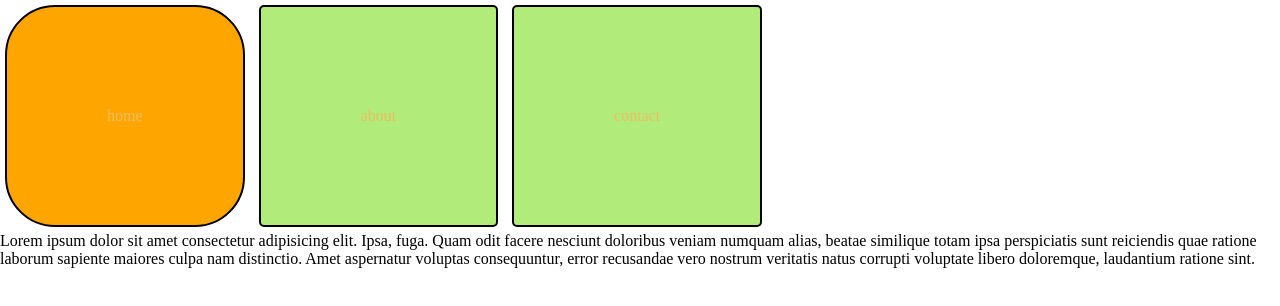
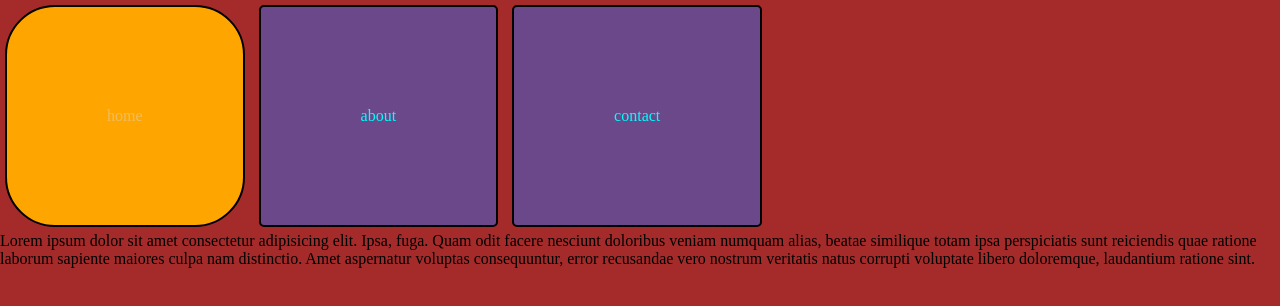
Before and after one commit to aman-dev045/webdev, a plain HTML site: page PracDay/Concepts/Day10cssvariablesandMedia.html in a window 1280 px wide. Drawn offline with Linux system fonts and the light colour scheme.

Commit message:
css media added

```diff
--- a/PracDay/Concepts/Day10cssvariables.html
+++ b/PracDay/Concepts/Day10cssvariablesandMedia.html
@@ -59,6 +59,24 @@
         border: var(--border);
         border-radius: var(--borderradius);
     }
+
+    /*  css media*/
+
+    @media only screen and (orientation:landscape){
+        body{
+            background-color: brown;
+        }
+        nav{
+            color: aqua;
+            background-color: rgb(106, 72, 138);
+            border: 2px solid black;
+        }
+    }
+    @media only screen and (max-width:500px){
+        body{
+            background-color: aquamarine;
+        }
+    }
 </style>
 <body>
     <nav class="blue">home</nav>
```
